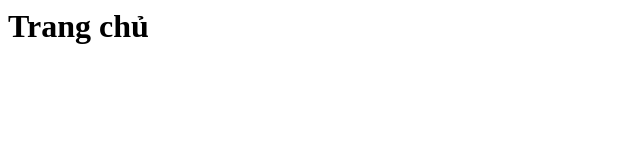
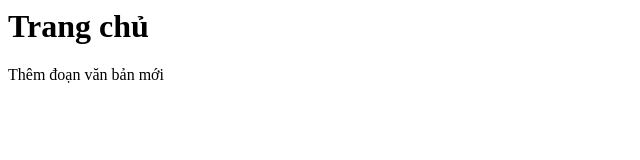
Before and after one commit to dtc245180045-sketch/git-basic-practice, a plain HTML site: page index.html in a window 1280 px wide. Shown: the whole page, without its empty margins (0-640 px from the left). Drawn offline with Linux system fonts and the light colour scheme.

Commit message:
Update html content

```diff
--- a/index.html
+++ b/index.html
@@ -1 +1,2 @@
 <h1>Trang chủ</h1>
+<p>Thêm đoạn văn bản mới</p>
```
